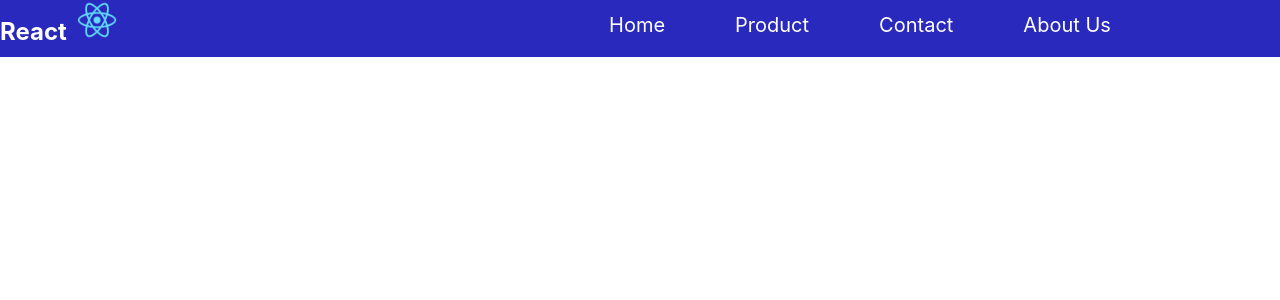
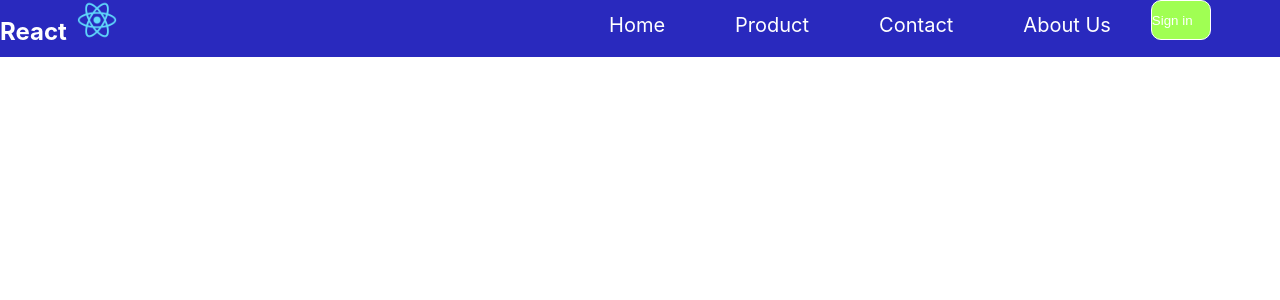
Before and after one commit to marcinoles87/navbar, a React (Create React App) app: page / in a window 1280 px wide. Shown: the top 300 px of the page. Built offline with nearby package versions, Linux system fonts and the light colour scheme.

Commit message:
add button

```diff
--- a/src/components/Navbar.js
+++ b/src/components/Navbar.js
@@ -67,8 +67,10 @@ class Navbar extends Component {
         })}
       </ul>
 
+
+
       </div>
-
+      <button className='btn'>Sign in</button>
 
   </nav>
     )
--- a/src/components/menu.css
+++ b/src/components/menu.css
@@ -55,6 +55,16 @@ img{
     display: none;
 }
 
+.btn {
+    display: flex;
+    width: 60px;
+    height: 40px;
+    align-items: center;
+    color:white;
+    border:1px solid white;
+    border-radius: 10px;
+    background-color:rgb(160, 255, 83) ;
+}
 
 
 @media (width < 350px) {
```
